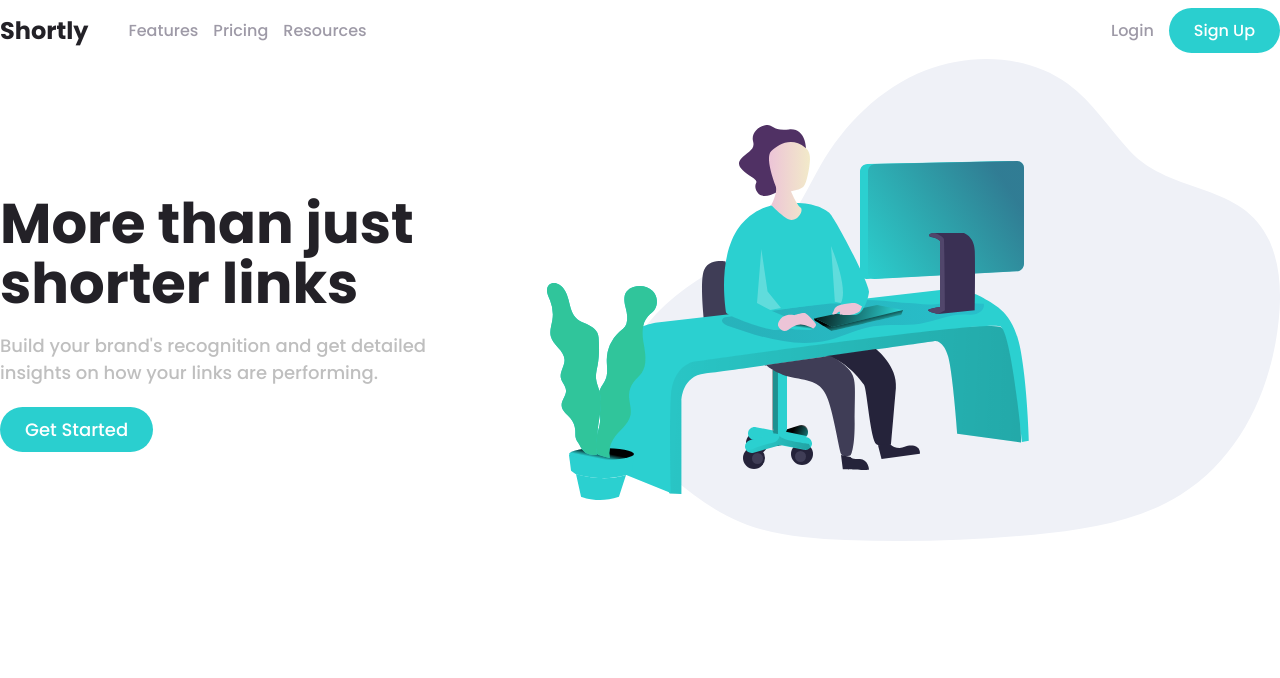
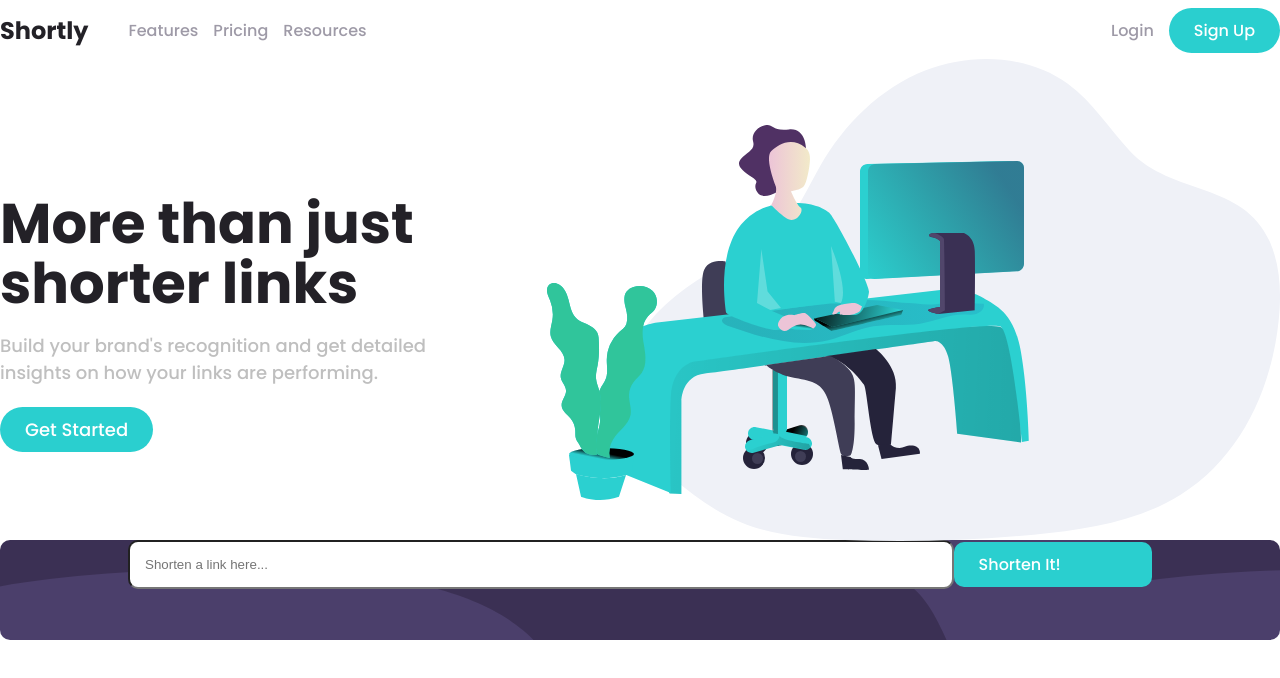
Before and after one commit to Ayoazeez26/link-shortener, a Vue app: page / in a window 1280 px wide. Shown: the top 678 px of the page. Built offline with nearby package versions, Linux system fonts and the light colour scheme.

Commit message:
started API section

```diff
--- a/src/App.vue
+++ b/src/App.vue
@@ -2,18 +2,21 @@
   <div id="app">
     <Header />
     <FirstSection />
+    <ShortenInput />
   </div>
 </template>
 
 <script>
 import Header from './components/Header.vue'
 import FirstSection from './components/FirstSection.vue'
+import ShortenInput from './components/ShortenInput.vue'
 
 export default {
   name: 'App',
   components: {
     Header,
-    FirstSection
+    FirstSection,
+    ShortenInput
   }
 }
 </script>
--- a/src/components/FirstSection.vue
+++ b/src/components/FirstSection.vue
@@ -109,8 +109,5 @@ export default {
     font-size: 16px;
     line-height: 21px;
   }
-
-
-
 }
 </style>
--- a/src/components/ShortenInput.vue
+++ b/src/components/ShortenInput.vue
@@ -0,0 +1,45 @@
+<template>
+  <div class="shortenInput">
+    <form class="flexInputs">
+      <input type="text" name="link" id="link" placeholder="Shorten a link here...">
+      <a class="shorten" href="#">Shorten It!</a>
+    </form>
+  </div>
+</template>
+
+<script>
+export default {
+  name: 'ShortenInput'
+}
+</script>
+
+<!-- Add "scoped" attribute to limit CSS to this component only -->
+<style scoped>
+.shortenInput {
+  background-image: url("../assets/images/bg-shorten-desktop.svg");
+  height: 100px;
+  border-radius: 10px;
+  background-color: hsl(257, 27%, 26%);
+}
+.flexInputs {
+  display: flex;
+  justify-content: space-between;
+  align-items: center;
+  width: 80%;
+  margin: 0 auto;
+}
+#link {
+  border-radius: 10px;
+  padding: 15px;
+  width: 80%;
+}
+.shorten {
+  color: #FFF;
+  padding: 10px 25px;
+  border-radius: 10px;
+  background-color: hsl(180, 66%, 49%);
+  text-decoration: none;
+  cursor: pointer;
+  width: 15%;
+}
+</style>
```
